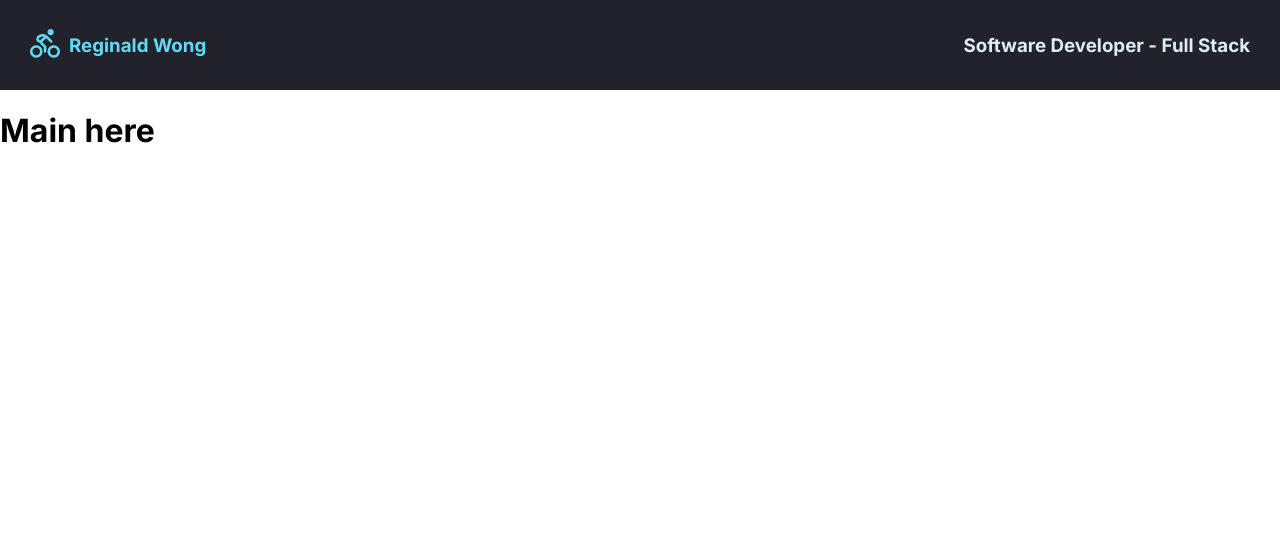
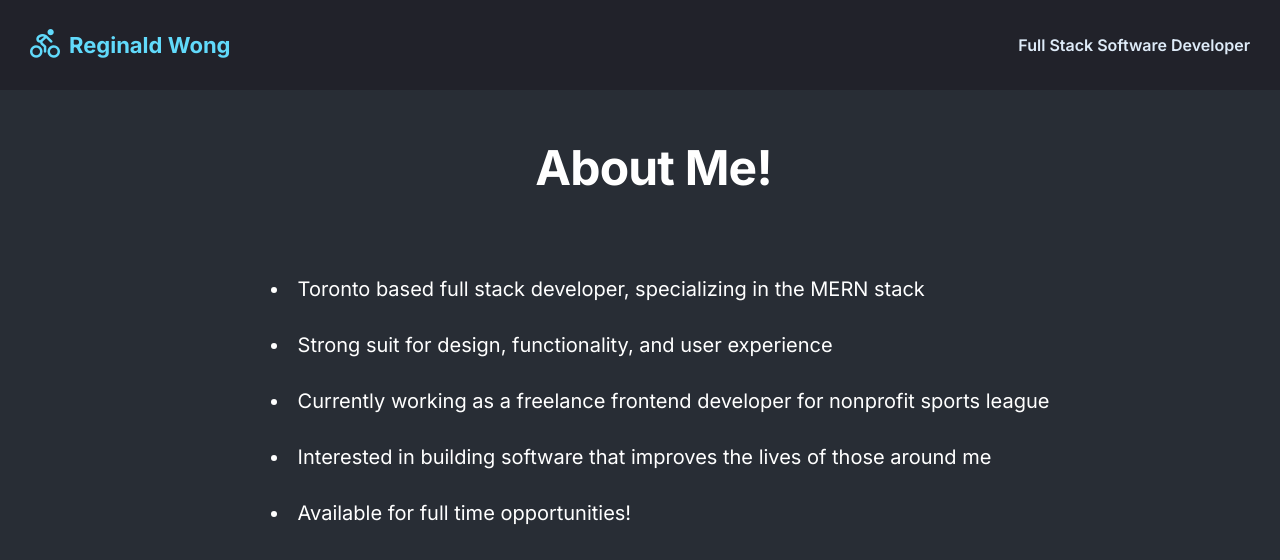
Before and after one commit to reginaldwong/info-site, a React (Vite) app: page / in a window 1280 px wide. Shown: the top 560 px of the page. Built offline with nearby package versions, Linux system fonts and the light colour scheme.

Commit message:
style main component

```diff
--- a/index.html
+++ b/index.html
@@ -8,7 +8,7 @@
     <link rel="icon" type="image/svg+xml" href="/vite.svg" />
     <meta name="viewport" content="width=device-width, initial-scale=1.0" />
     <link rel='stylesheet' href='https://cdn-uicons.flaticon.com/uicons-regular-rounded/css/uicons-regular-rounded.css'>
-    <title>Info Site</title>
+    <title>Reginald Wong - Info Site</title>
   </head>
   <body>
     <div id="root"></div>
--- a/src/App.css
+++ b/src/App.css
@@ -5,7 +5,10 @@
 body {
     margin: 0;
     font-family: Inter, sans-serif;
+    overscroll-behavior: none;
 }
+
+/* NAVBAR COMPONENT */
 
 nav {
     display: flex;
@@ -14,7 +17,6 @@ nav {
     background-color: #21222A;
     padding: 30px 30px;
 }
-
 
 .fi {
     font-size: 30px;
@@ -26,9 +28,44 @@ nav {
 .nav--text {
     color: #61DAFB;
     margin-right: auto;
+    font-size: 22px;
+}
+
+.nav--text > a {
+    text-decoration: inherit;
+    color: inherit;
 }
 
 .nav--title {
     color: #DEEBF8;
+    font-size: 16px;
+    font-weight: 600;
+}
 
+/* MAIN COMPONENT */
+
+main {
+    background-color: #282D35;
+    height: 100vh;
+    color: #ffffff;
+    text-align: center;
 }
+
+.main--title {
+    letter-spacing: -0.05rem;
+    font-size: 3rem;
+    margin-top: 0;
+    padding-block: 3rem 2rem;
+    margin-left: 27px;
+}
+
+.main--facts {
+    display: inline-block;
+    text-align: left;
+}
+
+.main--facts > li {
+    margin-bottom: 2rem;
+    font-size: 1.25rem;
+    list-style-position: inside;
+}
--- a/src/components/Main.jsx
+++ b/src/components/Main.jsx
@@ -1,5 +1,18 @@
 import React from "react";
 
-const Main = () => <h1>Main here</h1>;
+const Main = () => {
+    return (
+        <main>
+            <h1 className="main--title">About Me!</h1>
+                <ul className="main--facts">
+                    <li>Toronto based full stack developer, specializing in the MERN stack</li>
+                    <li>Strong suit for design, functionality, and user experience</li>
+                    <li>Currently working as a freelance frontend developer for nonprofit sports league</li>
+                    <li>Interested in building software that improves the lives of those around me</li>
+                    <li>Available for full time opportunities!</li>
+                </ul>
+        </main>
+    )};
+
 
 export default Main;
--- a/src/components/Navbar.jsx
+++ b/src/components/Navbar.jsx
@@ -4,8 +4,8 @@ const Navbar = () => {
     return (
         <nav>
             <i class="fi fi-rr-biking-mountain"></i>
-            <h3 className="nav--text">Reginald Wong</h3>
-            <h3 className="nav--title">Software Developer - Full Stack</h3>
+            <h3 className="nav--text"><a href="https://reginaldwong.com" target="_blank">Reginald Wong</a></h3>
+            <h3 className="nav--title">Full Stack Software Developer</h3>
         </nav>
     )
 }
```
